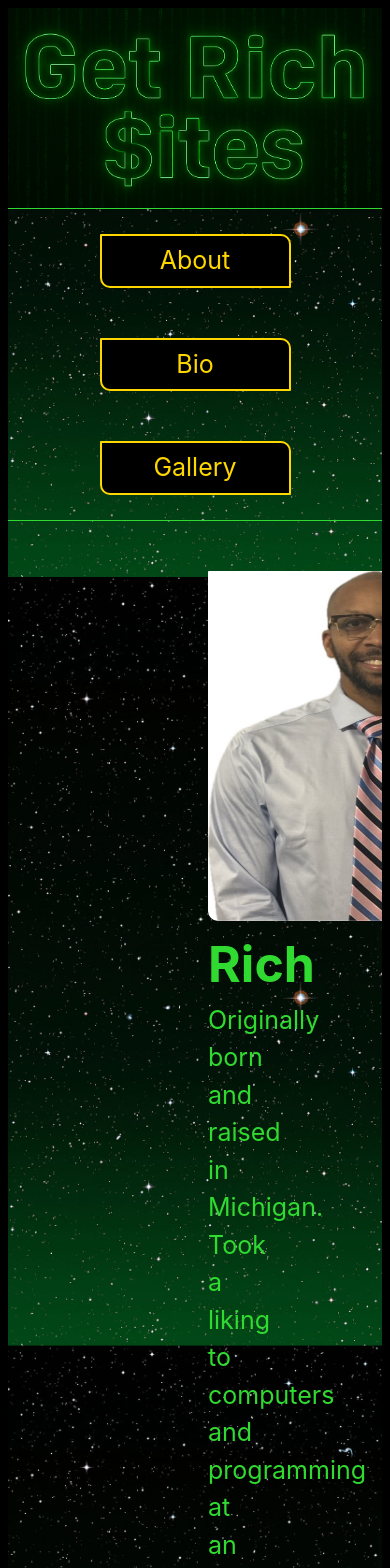
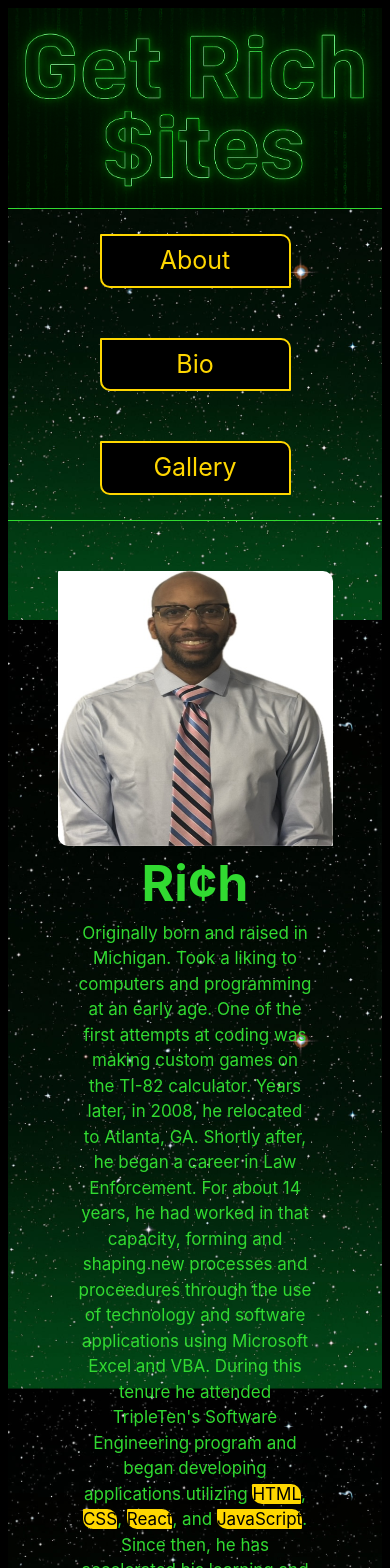
Before and after one commit to TonyRiches17/Get_Rich_Sites, a React (Vite) app: page /bio in a window 390 px wide. Shown: the top 1568 px of the page. Built offline with nearby package versions, Linux system fonts and the light colour scheme.

Commit message:
Fix Media Queries

```diff
--- a/src/components/About/About.jsx
+++ b/src/components/About/About.jsx
@@ -5,8 +5,8 @@ function About() {
     <div className="about">
 <h1 className="about__title">About</h1>
 <p className="about__text">Welcome to Get Ri₵h $ites. This website is the home of all website projects and
-  applications built by Ri₵h, the owner. This company features some of the latest designs and trends in web
-  application development. With his education stemming from TripleTen&apos;s Software Engineering program,
+  applications built by Ri₵h, the owner. This company features some of the latest designs and trends in website /
+  web application development. With his education stemming from TripleTen&apos;s Software Engineering program,
   Ri₵h is applying his knowledge in order to deliver you, the client, a well-polished customized product to
   your satisfaction. Whatever avenue of business you are in, when you need to get rich, Get Ri₵h.
 </p>
--- a/src/components/Bio/Bio.css
+++ b/src/components/Bio/Bio.css
@@ -1,5 +1,8 @@
 .bio {
-  padding: 50px 200px;
+  display: flex;
+  flex-direction: column;
+  align-items: center;
+  padding: 50px 70px;
 }
 
 .bio__image {
@@ -25,3 +28,14 @@
   border-radius: 1px 10px;
   color: #000;
 }
+
+@media screen and (max-width: 500px) {
+  .bio__image {
+    width: 275px;
+    height: 275px;
+  }
+
+  .bio__text {
+    font-size: 17px;
+  }
+}
--- a/src/components/Bio/Bio.jsx
+++ b/src/components/Bio/Bio.jsx
@@ -5,7 +5,7 @@ function Bio() {
   return(
     <div className="bio">
       <img src={profilepic} alt="Picture of developer" className="bio__image" />
-      <h3 className="bio__name">Rich</h3>
+      <h3 className="bio__name">Ri¢h</h3>
       <p className="bio__text">Originally born and raised in Michigan. Took a liking to computers and programming
         at an early age. One of the first attempts at coding was making custom games on the TI-82 calculator. Years
         later, in 2008, he relocated to Atlanta, GA. Shortly after, he began a career in Law Enforcement. For about
--- a/src/components/Cards/Cards.css
+++ b/src/components/Cards/Cards.css
@@ -108,3 +108,9 @@
 .card__tech:hover {
   transform: scale(1.05, 1.05);
 }
+
+@media screen and (max-width: 1100px) {
+  .card__container {
+    max-width: 400px;
+  }
+}
```
